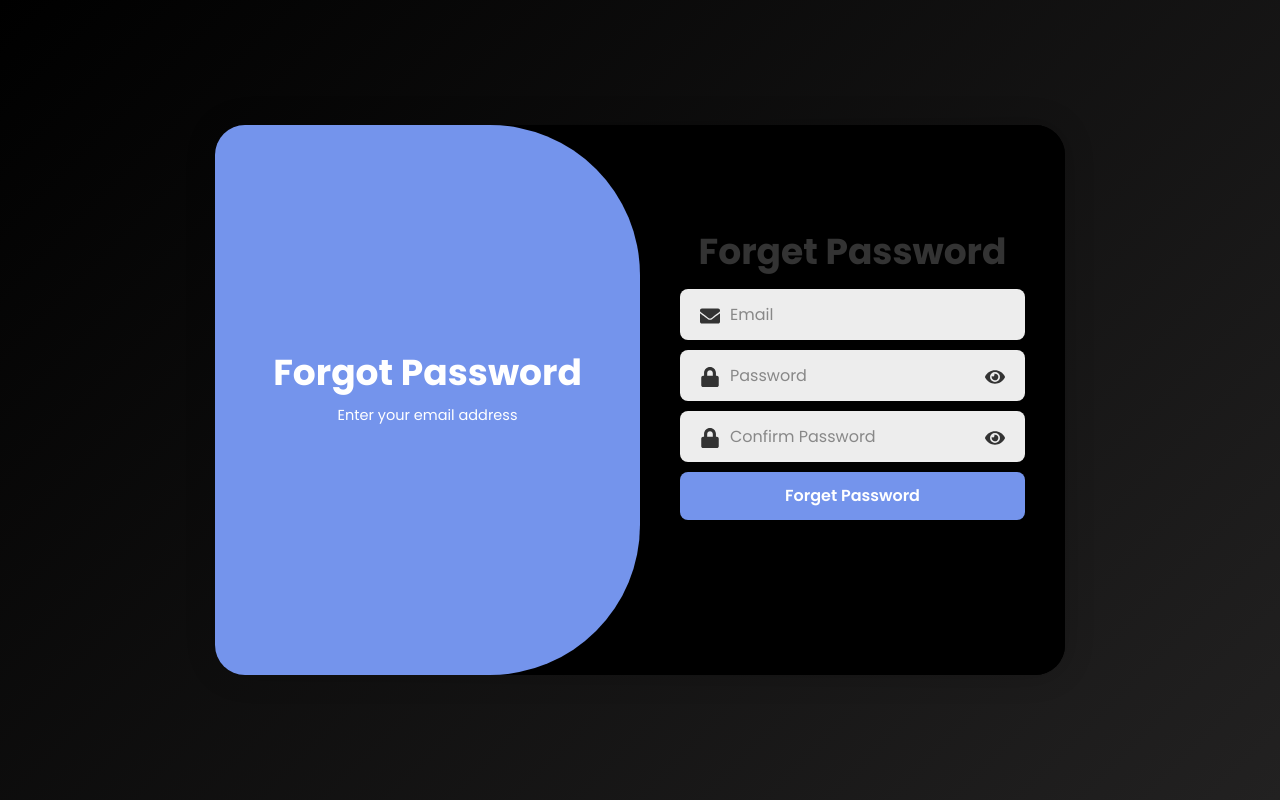
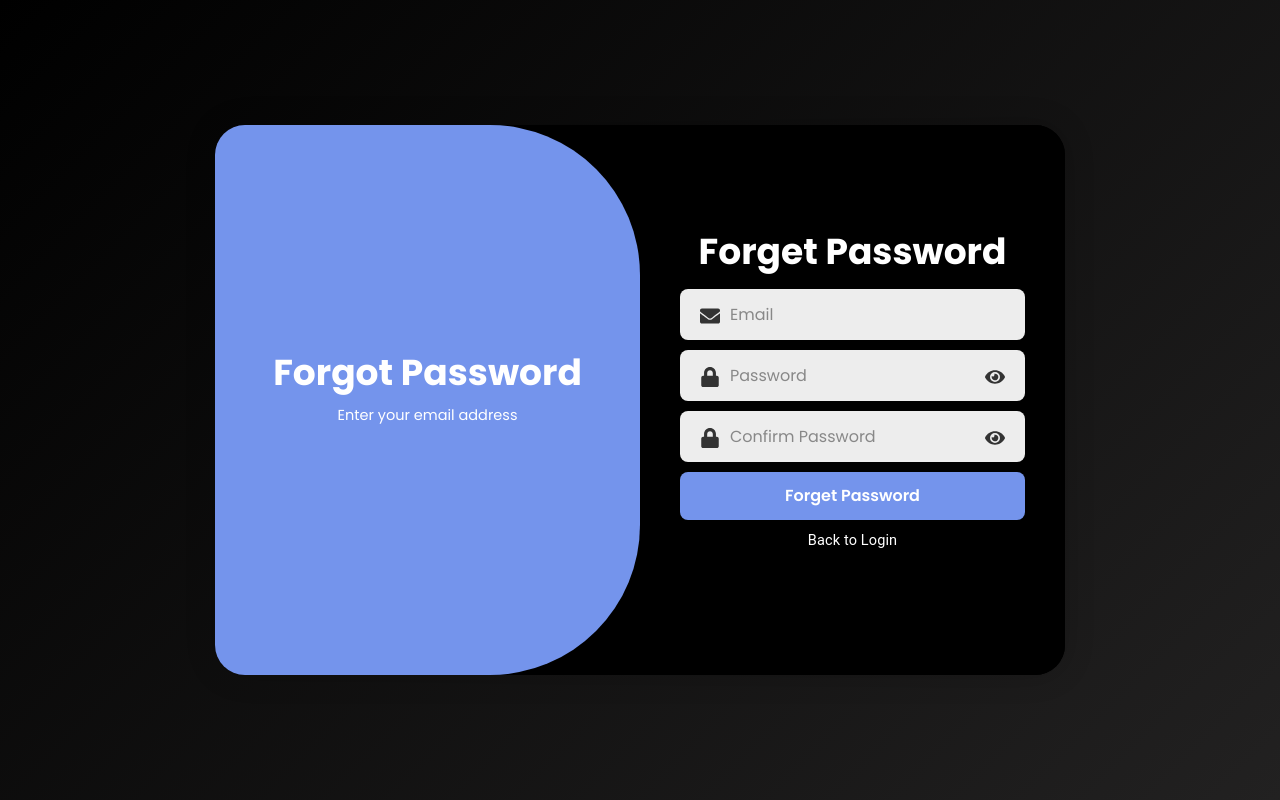
Before and after one commit to mubasil-2108/globix-innovation-and-software-solution, a React (Create React App) app in the folder giss/: page /auth/login in a window 1280 px wide. Both pictures are taken after a click on the element "FORGOT PASSWORD?". Built offline with nearby package versions, Linux system fonts and the light colour scheme.

Commit message:
first commit

```diff
--- a/giss/src/components/auth/forget-password/index.jsx
+++ b/giss/src/components/auth/forget-password/index.jsx
@@ -54,7 +54,7 @@ const ForgetPassword = ({ onBackToLogin }) => {
     return (
         <div style={{display: 'flex', flexDirection: 'column', width: '100%'}}>
             <form action="#" onSubmit={onSubmit}>
-                <h1>Forget Password</h1>
+                <h1 style={{color:'#fff'}}>Forget Password</h1>
                 <div className='input-box '>
                     <FaEnvelope className='icon-left' />
                     <input type='email' placeholder='Email' value={formForgetPassword.email} onChange={(e) => setFormForgetPassword({
@@ -80,7 +80,7 @@ const ForgetPassword = ({ onBackToLogin }) => {
                 </div>
                 <button type='submit' className='btn'>Forget Password</button>
             </form>
-            <Typography onClick={onBackToLogin} sx={{color: '#000', ":hover": {color: 'blue'}}} style={{cursor: 'pointer', textAlign: 'center', marginTop: '10px'}}>Back to Login</Typography>
+            <Typography onClick={onBackToLogin} sx={{color: '#fff', ":hover": {color: 'blue'}}} style={{cursor: 'pointer', textAlign: 'center', marginTop: '10px'}}>Back to Login</Typography>
             <ForgetDialouge handleClose={handleClose} initialState={initialState} setFormForgetPassword={setFormForgetPassword} email={formForgetPassword.email} open={dialougeOpen}/>
         </div>
     )
--- a/giss/src/pages/auth/login/index.jsx
+++ b/giss/src/pages/auth/login/index.jsx
@@ -21,9 +21,9 @@ const AuthLogin = () => {
     const location = useLocation();
     const { handleForgotPasswordClick, handleBackToLoginClick } = useOutletContext();
 
-    const onSubmit = (e) => {
+    const onSubmit = async (e) => {
         e.preventDefault();
-        dispatch(loginUser(formDataLogin)).then((data) => {
+        await dispatch(loginUser(formDataLogin)).then((data) => {
             if (data?.payload?.success) {
                 toast.success(data?.payload?.message)
                 setFormDataLogin(initialStateLogin)
--- a/giss/src/pages/not-found/index.jsx
+++ b/giss/src/pages/not-found/index.jsx
@@ -23,10 +23,10 @@ const NotFoundPage = () => {
           sx={{ width: '100%', maxWidth: 500, maxHeight: 300, height: 'auto', mb: 4 }}
         />
 
-        <Typography variant="h4" component="h1" gutterBottom>
+        <Typography variant="h4" component="h1" color="#fff" gutterBottom>
           Oops! Page Not Found
         </Typography>
-        <Typography variant="body1" color="text.secondary" sx={{ mb: 3, maxWidth: 500 }}>
+        <Typography variant="body1" color="#fff" sx={{ mb: 3, maxWidth: 500 }}>
           We couldn't find the page you're looking for. It might have been moved or doesn't exist anymore.
         </Typography>
 
--- a/giss/src/pages/un-auth/index.jsx
+++ b/giss/src/pages/un-auth/index.jsx
@@ -23,11 +23,11 @@ const UnauthorizedPage = () => {
           sx={{ width: '100%', maxWidth: 400, height: 'auto', mb: 4 }}
         />
 
-        <Typography variant="h4" component="h1" gutterBottom>
+        <Typography variant="h4" component="h1" color='#fff' gutterBottom>
           Access Denied
         </Typography>
 
-        <Typography variant="body1" color="text.secondary" sx={{ mb: 3, maxWidth: 500 }}>
+        <Typography variant="body1" color="#fff" sx={{ mb: 3, maxWidth: 500 }}>
           You need proper permissions to view this page. Please contact your administrator or log in.
         </Typography>
 
```
